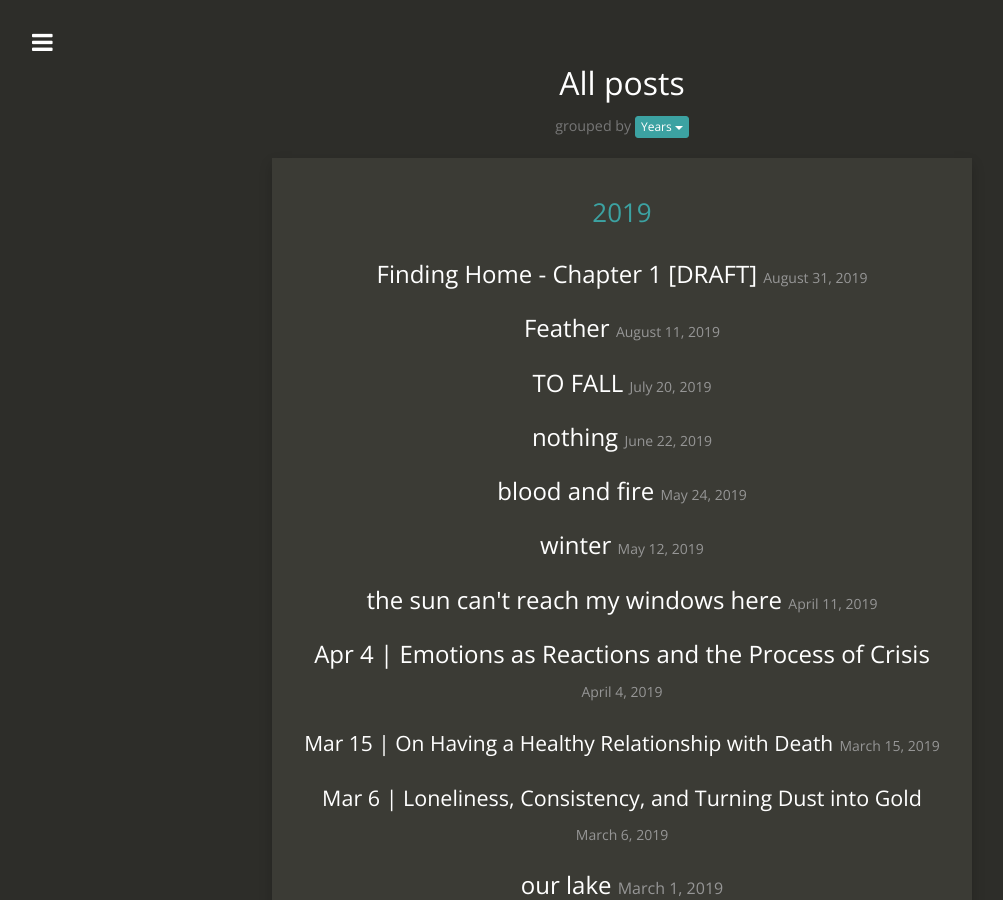
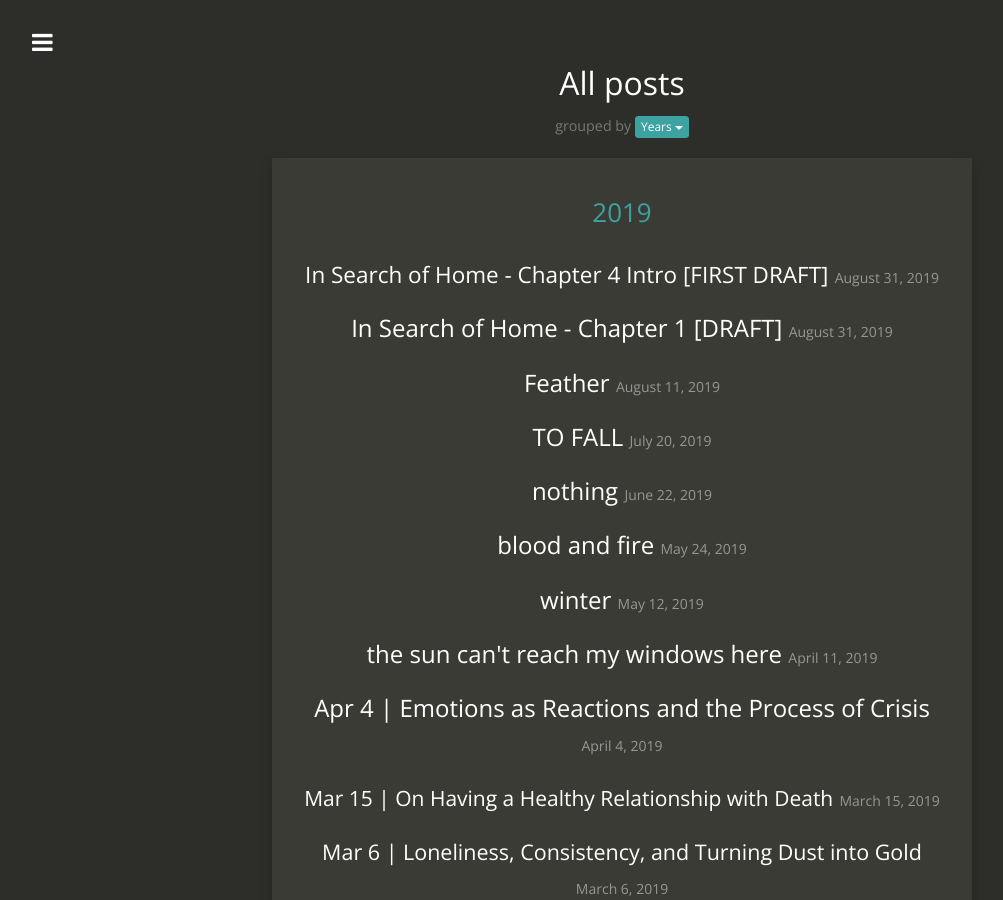
Before and after one commit to jacobtomlinson/carte-noire, a Jekyll site: the page built from posts.html, in a window 1280 px wide and 900 px high. Shown: the whole window, without its empty margins (18-1021 px from the left). Built offline with Jekyll 4.4.1, drawn with Linux system fonts in a browser that asks for light colours; nearby versions of some CDN libraries; some of the changed lines change nothing that is shown.

Commit message:
Upload chapter 4 beginning draft of in search of home and rename chapter one novel title.

```diff
--- a/_posts/2019-08-31-finding-home-chapter-1-draft.md
+++ b/_posts/2019-08-31-in-search-of-home-chapter-1-draft.md
@@ -1,9 +1,9 @@
 ---
 layout:     post
-title:      Finding Home - Chapter 1 [DRAFT]
+title:      In Search of Home - Chapter 1 [DRAFT]
 date:       2019-08-31 10:51:40
 author:     Aamir Azhar
-summary:    Chapter 1 of my novel, Finding Home.
+summary:    Chapter 1 of my novel, In Search of Home.
 categories: stories
 thumbnail:  pencil-square-o
 tags:
--- /dev/null
+++ b/_posts/2019-11-07-in-search-of-home-chapter-4-intro-first-draft.md
@@ -0,0 +1,31 @@
+---
+layout:     post
+title:      In Search of Home - Chapter 4 Intro [FIRST DRAFT]
+date:       2019-08-31 10:51:40
+author:     Aamir Azhar
+summary:    The first draft of the beginning of chapter 4 of my novel, In Search of Home.
+categories: stories
+thumbnail:  pencil-square-o
+tags:
+  - family
+  - fiction
+  - home
+  - identity
+---
+Zahra loved things until she loved people. She grew up in a large house in Defense, Lahore – it wasn't hers, or her family's, but it was a world in itself. She explored the house, like it was a world, she explored her neighborhood after school, and when she ran out of worlds to explore, she found more in her books and in her own writings as well. She loved to explore worlds, and she loved the unique things that occupied them. In her home, there was the little room between the kitchen and bathroom, a makeshift pantry in the space before the edge of the house where you could climb up to the roof from the window there. There, she sat, and there, she read, and no one would bother her until her mom came and retrieved spices from the shelves for dinner. In her school, there was the area near the dumpsters, around the corner of the building where the playground was. There, she would sit with her best friend, and sometimes they would walk further down to the gate where they watched the cars go by. Every place, every book, and every world felt just had those *things*, those little things that felt novel and pushed her to dream and keep dreaming.
+
+She was comfortable in her mind, and she was lucky, because not only did her mind get her far, but she knew it would, and she could actually make use of it in the private school her host family paid for. Most kids never got the chance, or they never knew they had one, or, most likely, they were victim to both.
+
+She was still poor — her mom was not paid in wage for her housework, but rather in board and her daughter's education. But Zahra didn't notice or mind. All she needed was books and walks. Uncle Ravi would buy her as many books as she wanted, because she started to read the books his sons were assigned in exchange for doing the homework assigned on them. He gave her a better deal, that she could read any book she wanted as long as she didn't touch the ones his sons read, because they needed to learn on their own. And her walks she took to and from school – though she couldn't go out, she would go in circles until she felt refreshed, up until it hit Asr in the spring and Maghrib in the winter. She was lucky, lucky because she lived in a safe place, lucky because she had space to dream, and lucky because she could love herself, and love her worlds without interference.
+
+She didn't realize she was lucky until she left it. Her whole life, she had known herself, but in this country, she was lost. Her worlds were foreign now, her walks in New York felt rushed, or tired. When she read in her living room, she couldn't focus; a siren, argument, or a car blasting music would snap her out of any engrossment she obtained. Soon, she grew tired of her worlds; they weren't beautiful anymore, she couldn't see those little things anymore. New York had so many *things*, but they weren't delicate, they weren't subtle, and she struggled finding beauty in them. Her books hadn't changed, but they took a level of sensitivity, a sensitivity she lost in, from, or for New York City. Where was beauty now?
+
+But she found beauty again. She found the small things, but they weren't in any worlds, they were in other people. People were their own worlds, but they were more remote, more elusive, and honestly more dangerous. But they were worlds, and Zahra came to love the worlds and the little things her husband and children embodied.
+
+When Sana came along, her small things brought color to Zahra's life again. Her husband and Inzamam had their quirks, but they were grown, and they were men, and they couldn't give or receive such constant affection the way small and beautiful Sana could. They were unwilling to be observed or to be touched, and as with many men, if you looked at them in the eye for too long they would have to look away. For them, it was like looking at the sun. They would melt if exposed to love for too long.
+
+It was in the park off Roosevelt Avenue where Sana said “mama” for the first time. Zain was at work, and Inzamam at school, but Zahra heard it—by God, did she hear it, it was like a revelation, a confirmation that Sana was real, that she was a miracle and that she was growing before her eyes—and after she heard it, she kept taking her to the park, as if every time Sana came to the park, she grew a little. In her, Zahra saw herself, exploring the worlds open to her. Their apartment was small, but the world was big, and it was through Sana’s eyes that Zahra got to know New York City, and through her eyes where she began to see the small things again amidst the chaos and noise.
+
+All of a sudden, Zahra noticed the intricate and contrastive architecture of New York, she saw an urban beauty in the streets and subway system, and she found certain spots in the parks where she could catch a breeze of fresh air from the heavens. But most importantly, she began to see the tiny worlds people in New York City inhabited, right in front of her, out in the open, but somehow invisible to her until she really looked. When she was younger, she had found her worlds in places and things, and then her closest loved ones, but now there were worlds everywhere, a different one for each person of the thousands she passed by. New York was intimate and crowded enough, and the people busy and unconcerned enough, for her to glimpse into these worlds briefly and feel the small things in them pop out to her like flowers blooming so suddenly, then wilting and disappearing as quick as they came to.
+
+These worlds were temporary, Zahra’s orbit colliding with them for split seconds, but they were beautiful, as beautiful as the worlds she frequented every day in Lahore, the worlds she’d experience daily in her household, and the worlds she’d spend hours reading and days writing about. The first few times she had caught them, and they’d vanish minutes later, she was left with an odd feeling she hadn’t known—a feeling of loss and irrelevance—but soon she learned to experience and observe without attachment. To be able to witness beauty so temporarily, to love so briefly but so often, was a challenge, especially to Zahra, who had grown in a place that taught her permanence (where she saw the same tens of people and couple spaces every day) and a culture that taught her the virtue of committing rarely but strongly (where the people in her life would always be with her, and likewise she’d be with them). But for baby Sana, it was second nature, where she could laugh with a stranger on the subway or be held by a family friend she didn’t know, and never once think to exchange numbers or make a momentary connection more than it was. When Zahra started to learn this, she came to understand what a dream it was to experience and explore without attachment or indifference, to be loving and open without pretense and to practice sovereignty without isolation or ennui. That was what New York City had done to her; more accurately, this was what her daughter taught her.
```
